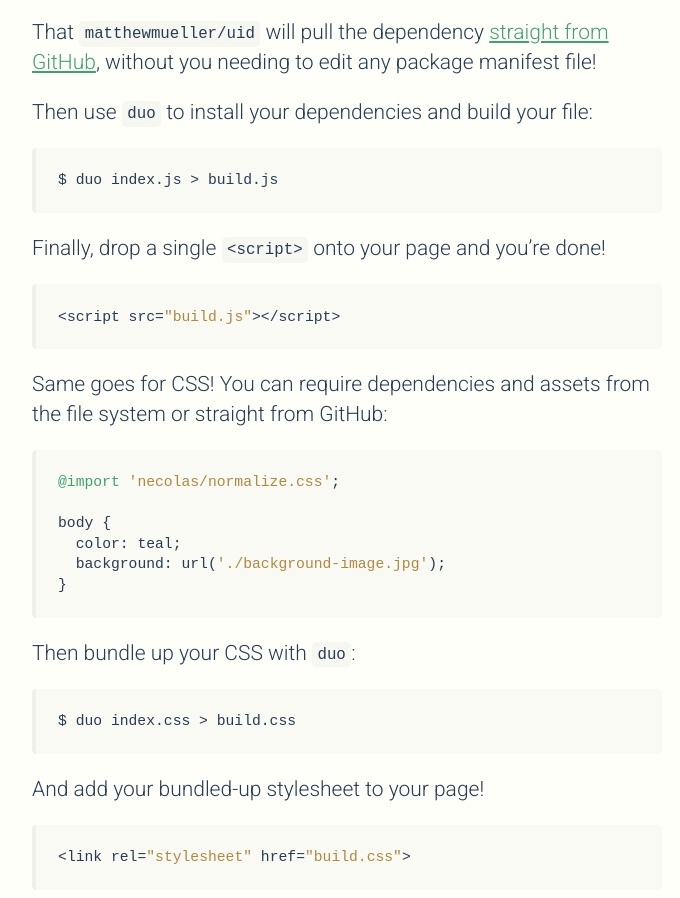
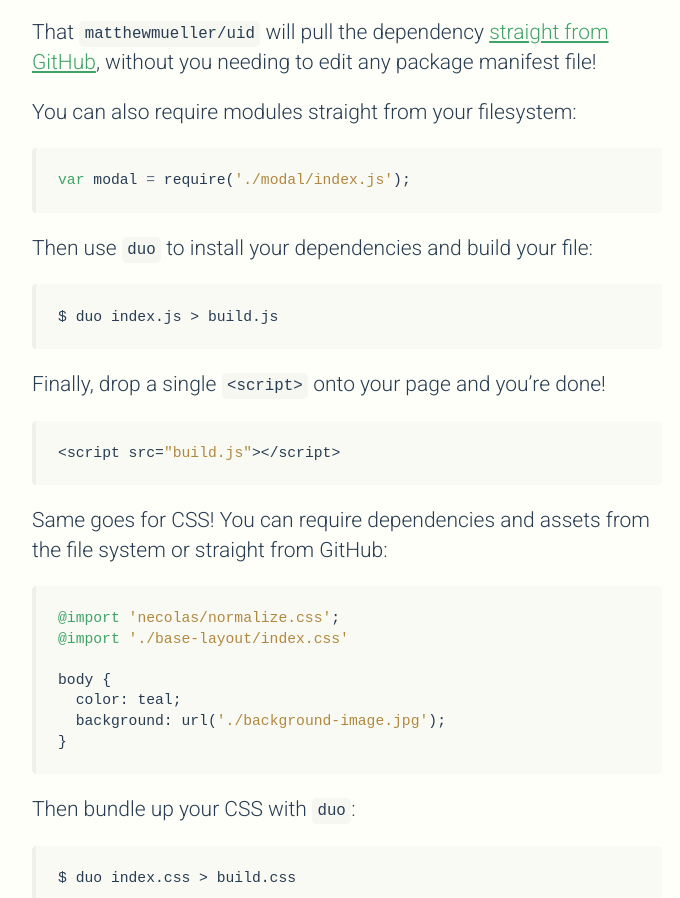
Before and after one commit to duojs/duojs.org, a website with bundled scripts: page index.html in a window 1280 px wide. Shown: the part 2233-3131 px from the top of the page, without its empty margins (293-973 px from the left). Built offline with nearby package versions, Linux system fonts and the light colour scheme.

Commit message:
added info on requiring straight from the filesystem

```diff
--- a/index.html
+++ b/index.html
@@ -39,6 +39,9 @@
 window.alert(msg);
 </code></pre>
 <p>That <code>matthewmueller/uid</code> will pull the dependency <a href="https://github.com/matthewmueller/uid">straight from GitHub</a>, without you needing to edit any package manifest file!</p>
+<p>You can also require modules straight from your filesystem:</p>
+<pre><code class="lang-js">var modal = require(&#39;./modal/index.js&#39;);
+</code></pre>
 <p>Then use <code>duo</code> to install your dependencies and build your file:</p>
 <pre><code>$ duo index.js &gt; build.js
 </code></pre><p>Finally, drop a single <code>&lt;script&gt;</code> onto your page and you’re done!</p>
@@ -46,6 +49,7 @@
 </code></pre>
 <p>Same goes for CSS! You can require dependencies and assets from the file system or straight from GitHub:</p>
 <pre><code class="lang-css">@import &#39;necolas/normalize.css&#39;;
+@import &#39;./base-layout/index.css&#39;
 
 body {
   color: teal;
```
Also changed, not shown: src/index.md (+7 -0 lines).
